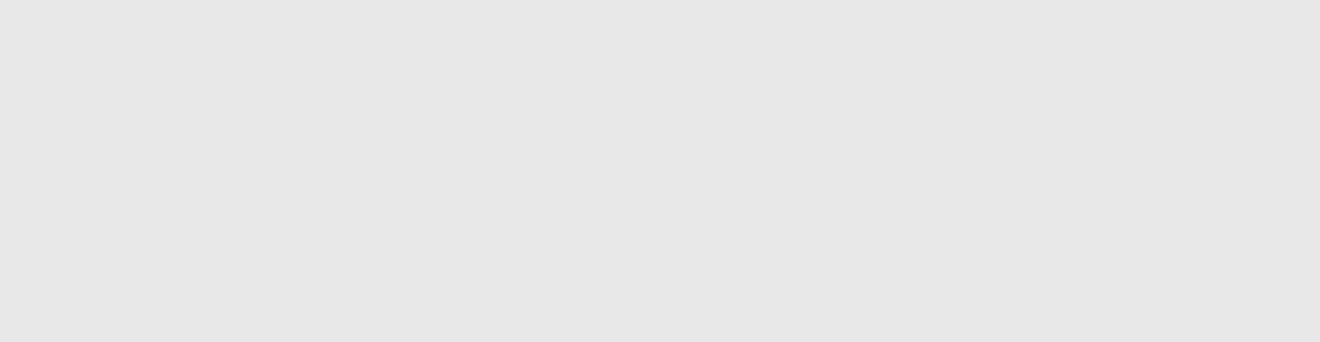
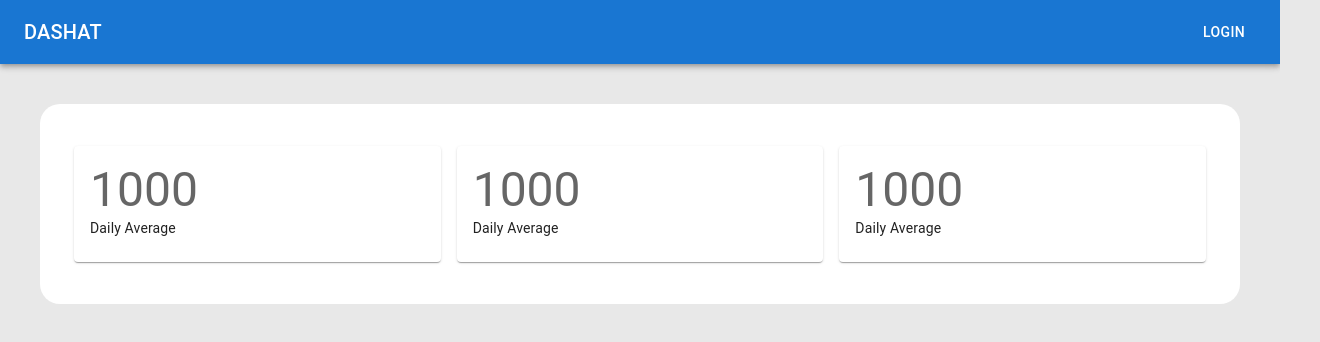
Before and after one commit to AudreyHal/fullstack-dashboard, a Next.js app in the folder frontend/: page / in a window 1280 px wide. Shown: the top 342 px of the page, 1320 px wide, since content can reach past the window. Built offline with nearby package versions, Linux system fonts and the light colour scheme.

Commit message:
Add layout

```diff
--- /dev/null
+++ b/frontend/app/components/SummaryCard.tsx
@@ -0,0 +1,20 @@
+import Card from "@mui/material/Card";
+import CardContent from "@mui/material/CardContent";
+import Typography from "@mui/material/Typography";
+
+const SummaryCard = () => {
+  return (
+    <Card>
+    <CardContent>
+      <Typography variant="h3" color="text.secondary">
+        {1000}
+      </Typography>
+      <Typography variant="body2">
+        {"Daily Average"}
+      </Typography>
+    </CardContent>
+  </Card>
+  );
+};
+
+export default SummaryCard;
--- /dev/null
+++ b/frontend/app/components/TopBar.tsx
@@ -0,0 +1,23 @@
+import AppBar from '@mui/material/AppBar'
+import Box from '@mui/material/Box'
+import Button from '@mui/material/Button'
+import Toolbar from '@mui/material/Toolbar'
+import Typography from '@mui/material/Typography'
+import React from 'react'
+
+const TopBar = () => {
+  return (
+    <Box sx={{ flexGrow: 1 }}>
+    <AppBar position='relative'>
+      <Toolbar>
+        <Typography variant="h6" component="div" sx={{ flexGrow: 1 }}>
+          DASHAT
+        </Typography>
+        <Button color="inherit">Login</Button>
+      </Toolbar>
+    </AppBar>
+  </Box>
+  )
+}
+
+export default TopBar
--- a/frontend/app/globals.css
+++ b/frontend/app/globals.css
@@ -1,6 +1,3 @@
-@tailwind base;
-@tailwind components;
-@tailwind utilities;
 
 :root {
   --foreground-rgb: 0, 0, 0;
@@ -18,23 +15,6 @@
 
 body {
   color: rgb(var(--foreground-rgb));
-  background: #E8E8E8
+  background: #E8E8E8;
+  margin: 0
 }
-
-@layer utilities {
-  .text-balance {
-    text-wrap: balance;
-  }
-}
-
-h1, h2, h3{
-  color: #05004E
-}
-
-h1{
-  @apply text-2xl
-}
-
-h2{
-  @apply text-xl
-}
--- a/frontend/app/layout.tsx
+++ b/frontend/app/layout.tsx
@@ -1,10 +1,8 @@
-import type { Metadata } from "next";
+'use client'
 import "./globals.css";
+import TopBar from "./components/TopBar";
+import Container from "@mui/material/Container";
 
-export const metadata: Metadata = {
-  title: "Create Next App",
-  description: "Generated by create next app",
-};
 
 export default function RootLayout({
   children,
@@ -13,7 +11,11 @@ export default function RootLayout({
 }>) {
   return (
     <html lang="en">
-      <body className={'max-h-screen h-screen'}> {children}</body>
+      <meta name="viewport" content="initial-scale=1, width=device-width" />
+      <body >
+        <TopBar/>
+        <Container maxWidth="lg" sx={{backgroundColor: 'white', borderRadius: 5, marginTop: 5}}> {children}</Container>
+        </body>
     </html>
   );
 }
--- a/frontend/app/page.tsx
+++ b/frontend/app/page.tsx
@@ -1,11 +1,17 @@
-import Image from "next/image";
-import TopBar from "./components/TopBar";
 import SummaryCard from "./components/SummaryCard";
+import Box from "@mui/material/Box";
+import Grid from "@mui/material/Grid";
 
 export default function Home() {
   return (
-    <div className="w-full h-full  m-10 font-semibold p-8 ">
-
-    </div>
-  );
+    <Box sx={{ flexGrow: 1, padding: "42px 10px" }}>
+    <Grid container spacing={2}>
+      {[1,2,3].map((item, index) => (
+        <Grid item xs={12} sm={6} md={4} key={index}>
+          <SummaryCard/>
+        </Grid>
+      ))}
+    </Grid>
+  </Box>
+);
 }
--- a/frontend/tailwind.config.ts
+++ /dev/null
@@ -1,20 +0,0 @@
-import type { Config } from "tailwindcss";
-
-const config: Config = {
-  content: [
-    "./pages/**/*.{js,ts,jsx,tsx,mdx}",
-    "./components/**/*.{js,ts,jsx,tsx,mdx}",
-    "./app/**/*.{js,ts,jsx,tsx,mdx}",
-  ],
-  theme: {
-    extend: {
-      backgroundImage: {
-        "gradient-radial": "radial-gradient(var(--tw-gradient-stops))",
-        "gradient-conic":
-          "conic-gradient(from 180deg at 50% 50%, var(--tw-gradient-stops))",
-      },
-    },
-  },
-  plugins: [],
-};
-export default config;
```
Also changed, not shown: frontend/app/components/SideBar.tsx (added, +11 -0 lines), frontend/package.json (+7 -6 lines), 2 other files (tests, documents, lock files or other folders).
